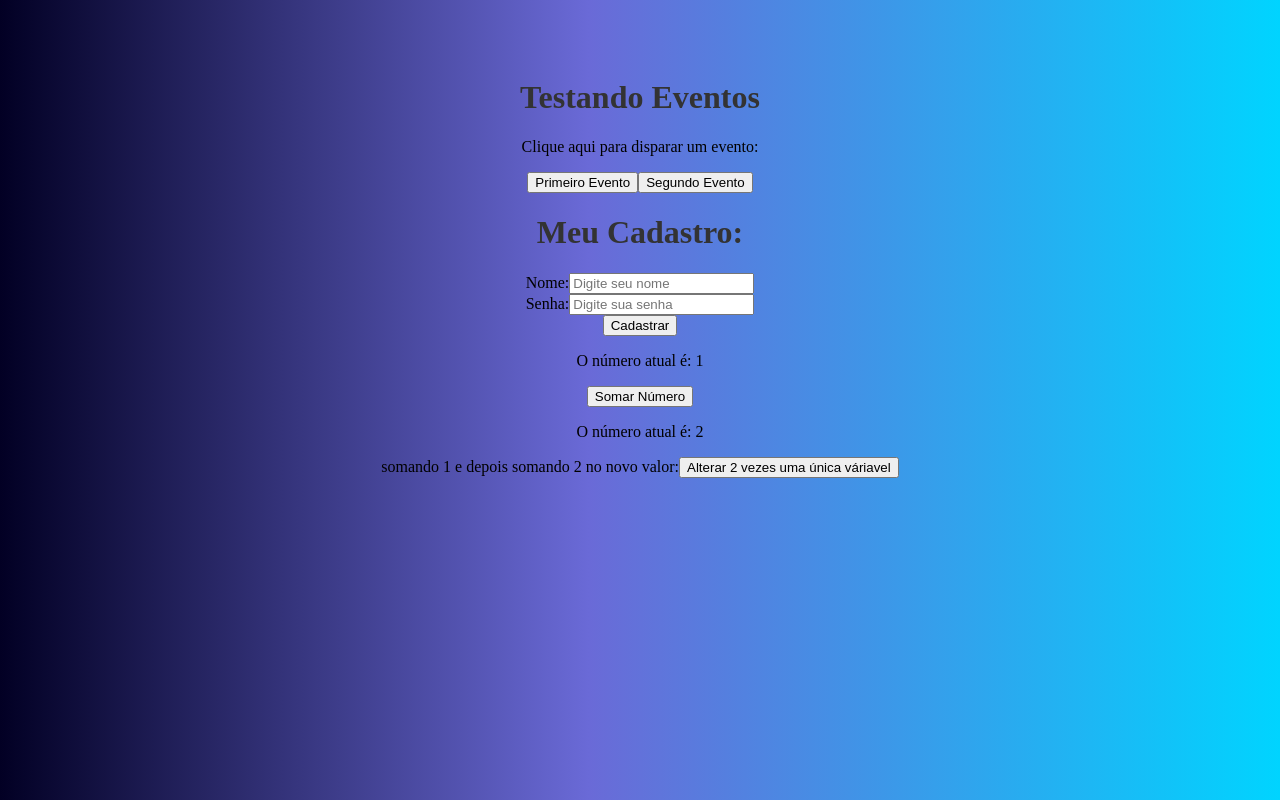
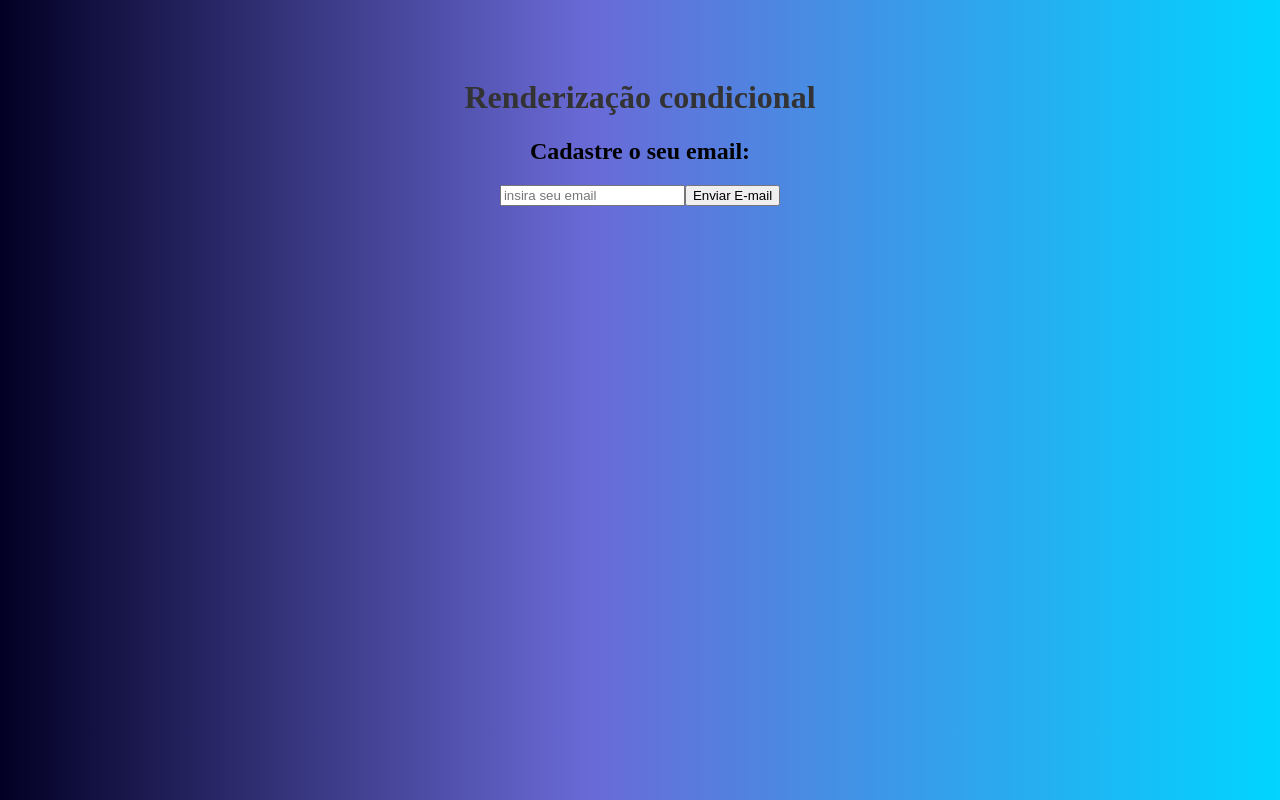
Before and after one commit to guilhermealbanaz/React.js-Curso-Introdutorio, a React (Create React App) app: page / in a window 1280 px wide. Shown: the top 800 px of the page. Built offline with nearby package versions, Linux system fonts and the light colour scheme.

Commit message:
Renderização por condição usando State

```diff
--- a/src/App.js
+++ b/src/App.js
@@ -1,37 +1,13 @@
-import {useState} from 'react'
-
 import './App.css';
-import Evento from './components/Evento'
-import Form from './components/Form'
+import Condicional from './components/Condicional';
 
 function App() {
-  const[number, setNumber] = useState(1);
-  const[number2, setNumber2] = useState(2);
 
-  const changeNumber = () => {
-    setNumber(number + 1)
-  }
-
-  const changeNumber2 = () => {
-    //Previous value
-    setNumber2((prevNumber2) => prevNumber2 + 1)
-    setNumber2((prevNumber2) => prevNumber2 + 2)
-  }
 
   return (
     <div className="App">
-      <h1>Testando Eventos</h1>
-      <Evento numero={1}/>
-      <Form/>
-      <div>
-        <p>O número atual é: {number}</p>
-        <button onClick={changeNumber}>Somar Número</button>
-      </div>
-      <div>
-        <p>O número atual é: {number2}</p>
-        <label id='botão2'>somando 1 e depois somando 2 no novo valor:</label>
-        <button onClick={changeNumber2} id='botão2'>Alterar 2 vezes uma única váriavel</button>
-      </div>
+      <h1>Renderização condicional</h1>
+      <Condicional/>
     </div>
   );
 }
--- /dev/null
+++ b/src/components/Condicional.js
@@ -0,0 +1,39 @@
+import {useState} from 'react'
+
+function Condicional(){
+
+    const [email, setEmail] = useState()
+    const [userEmail, setUserEmail] = useState()
+
+    function enviarEmail(e){
+        e.preventDefault();
+        setUserEmail(email)
+    }
+
+    function limparEmail(){
+        setUserEmail('')
+    }
+
+    return(
+        <div>
+            <h2>
+                Cadastre o seu email:
+            </h2>
+            <form>
+                <input type="email" placeholder="insira seu email" onChange={(e) => setEmail(e.target.value)} />
+                <button type='submit' onClick={enviarEmail}>Enviar E-mail</button>
+                <p>{userEmail && (
+                    <div>
+                        O e-mail do usuário é: {userEmail}
+                    <p>
+                        <button onClick={limparEmail}>
+                            Limpar E-mail
+                        </button>
+                    </p>
+                    </div>
+                )}</p>
+            </form>
+        </div>
+    )
+}
+export default Condicional
```
